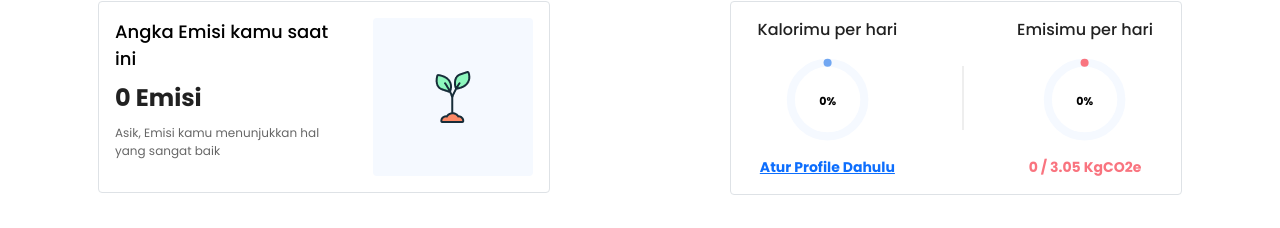
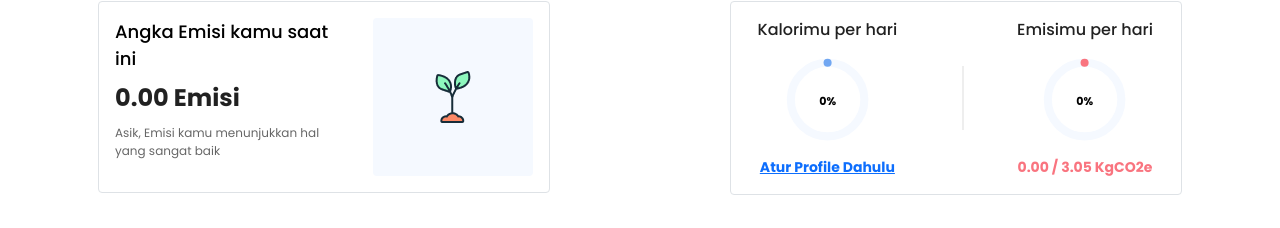
Before and after one commit to vitQQ/front-end-vitQ, a React (Create React App) app: page /home in a window 1280 px wide. Shown: the part 378-606 px from the top of the page. Built offline with nearby package versions, Linux system fonts and the light colour scheme; no server answers; sample sign-in values are in the browser's storage.

Commit message:
fixing emission home

```diff
--- a/src/pages/Home/Home.jsx
+++ b/src/pages/Home/Home.jsx
@@ -20,7 +20,7 @@ export default function Home() {
   console.log(historyToday);
   console.log(data);
 
-  const emisi = historyToday.reduce((a, b) => a + b.jumlah_emisi, 0);
+  const emisi = historyToday.reduce((a, b) => a + b.jumlah_emisi, 0).toFixed(2);
   const kalori = historyToday.reduce((a, b) => a + b.jumlah_kalori, 0);
   const jumlahKalori = user?.result?.kaloriHarian ? user?.result?.kaloriHarian?.toFixed() : "Belum di atur";
 
--- a/src/pages/MenuKalkulasi/MenuKalkulasi.js
+++ b/src/pages/MenuKalkulasi/MenuKalkulasi.js
@@ -69,7 +69,7 @@ export default function MenuKalkalulasi() {
                                   categories={item?.categories}
                                   unit={item?.unit}
                                   cal={item?.kalori.toFixed()}
-                                  emis={item?.emisi.toFixed()}
+                                  emis={item?.emisi}
                                   pro={item?.protein}
                                   jumlah={item?.jumlah}
                               />
```
